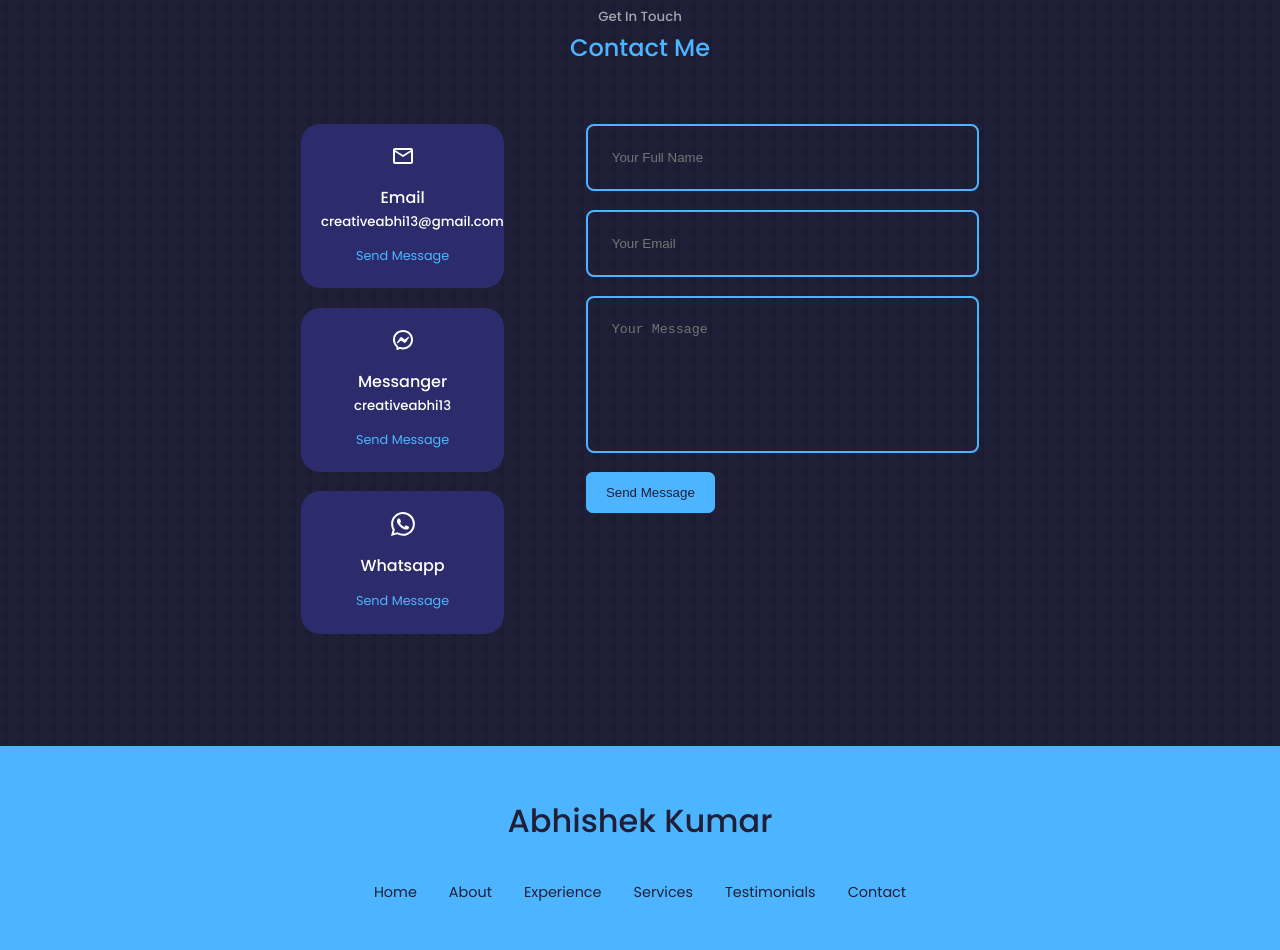
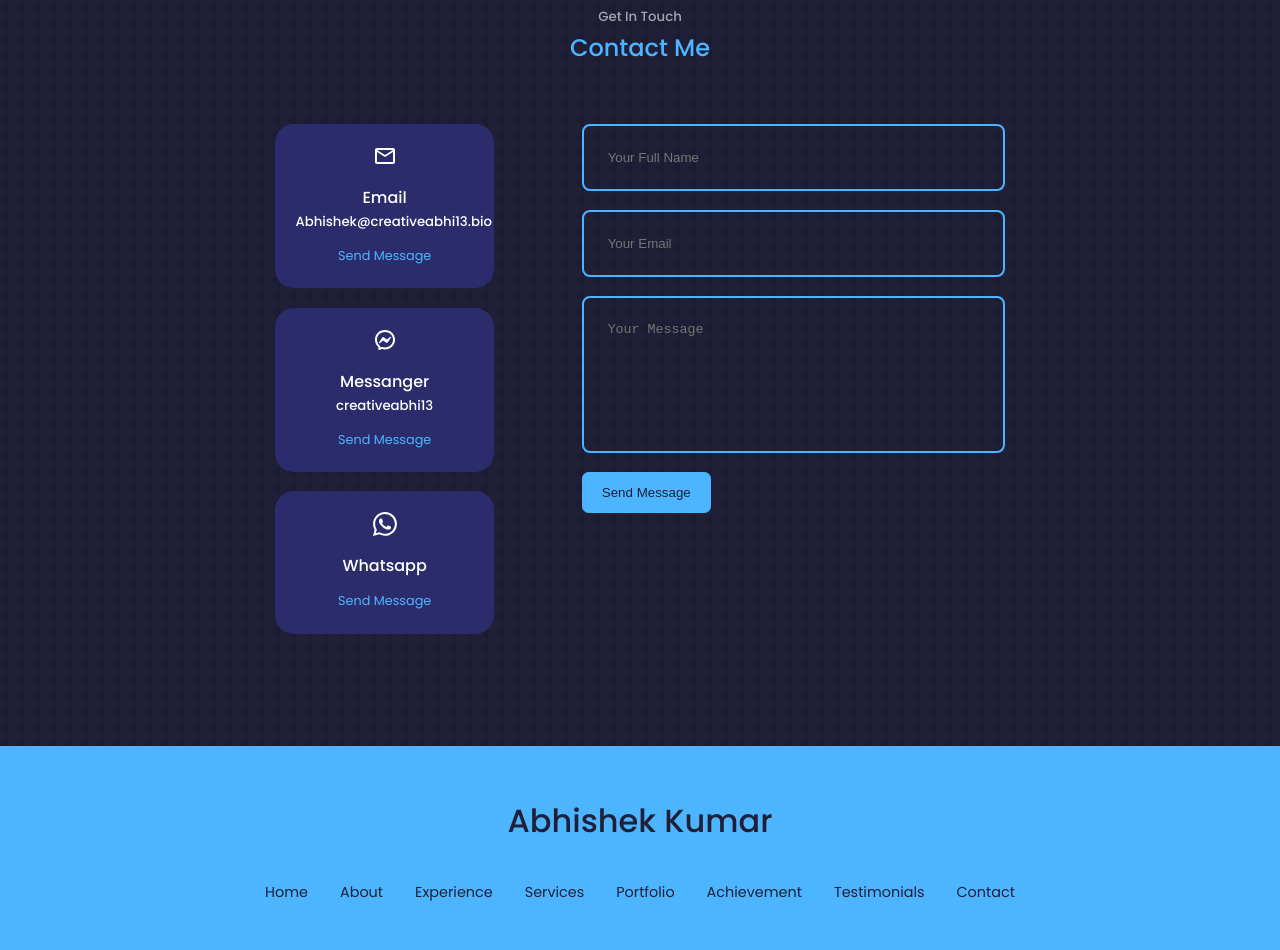
Before and after one commit to AbhishekKumar-portfolio/Portfolio, a React (Create React App) app: page / in a window 1280 px wide. Shown: the part 7280-8230 px from the top of the page. Built offline with nearby package versions, Linux system fonts and the light colour scheme; the HTML template or start-up script is replaced by a standard one.

Commit message:
updated with email and portfolio and acheivement

```diff
--- a/src/components/achievements/achievement.css
+++ b/src/components/achievements/achievement.css
@@ -37,7 +37,7 @@
 
 /* ==========MEADIA QUERIES (MEDIUM DEVICES)========== */
 @media screen and (max-width:1024px) {
-    .portfolio_container {
+    .portfolio_container1 {
         grid-template-columns: 1fr 1fr;
         gap: 1.2rem;
     }
@@ -46,7 +46,7 @@
 
 /* ==========MEADIA QUERIES (SMALL DEVICES)========== */
 @media screen and (max-width:600px) {
-    .portfolio_container {
+    .portfolio_container1 {
         grid-template-columns: 1fr;
         gap: 1rem;
 
--- a/src/components/achievements/achievement.jsx
+++ b/src/components/achievements/achievement.jsx
@@ -28,7 +28,7 @@ import 'swiper/css/pagination';
 export const Achievement = () => {
   return (
 
-    <section id="portfolio">
+    <section id="achievement">
       <h5>My achievement</h5>
       <h2>Achievement</h2>
       <br /><br />
--- a/src/components/contact/Contact.jsx
+++ b/src/components/contact/Contact.jsx
@@ -30,8 +30,8 @@ function Contact() {
           <article className="contact_option">
             <MdOutlineEmail className='contact_option_icon'/>
             <h4>Email</h4>
-            <h5>creativeabhi13@gmail.com</h5>
-            <a href="mailto:creativeabhi13@gmail.com" target="blank">Send Message</a>
+            <h5>Abhishek@creativeabhi13.bio</h5>
+            <a href="mailto:Abhishek@creativeabhi13.bio" target="blank">Send Message</a>
           </article>
 
           <article className="contact_option">
--- a/src/components/contact/contact.css
+++ b/src/components/contact/contact.css
@@ -1,5 +1,5 @@
 .container.contact_container{
-    width: 53%;
+    width: 57%;
     display: grid;
     grid-template-columns: 30% 58%;
     gap: 12%;
--- a/src/components/footer/Footer.jsx
+++ b/src/components/footer/Footer.jsx
@@ -14,7 +14,9 @@ export const Footer = () => {
          <li><a href="#">Home</a></li>
          <li><a href="#about">About</a></li>
          <li><a href="#expereince">Experience</a></li>
-         <li><a href="#services">Services</a></li>
+        <li><a href="#services">Services</a></li>
+        <li><a href="#portfolio">Portfolio</a></li>
+         <li><a href="#achievement">Achievement</a></li>
          <li><a href="#testimonials">Testimonials</a></li>
          <li><a href="#contact">Contact</a></li>
       </ul>
```
Also changed, not shown: 12 other files (tests, documents, lock files or other folders).
